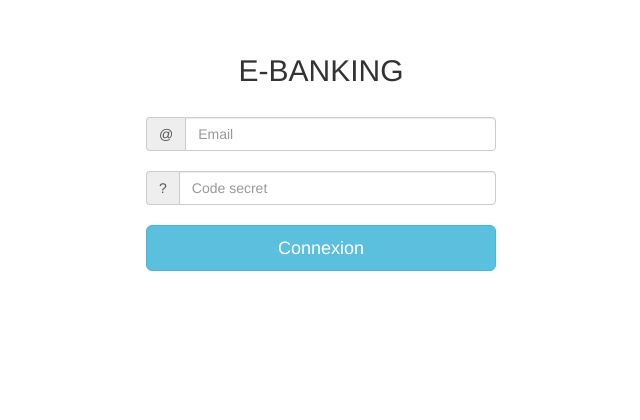
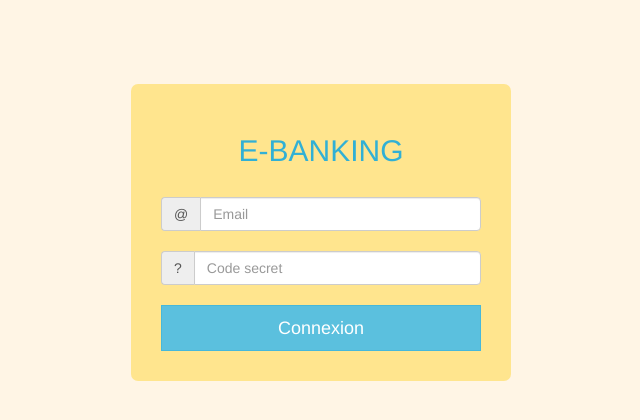
Before and after one commit to bachirbiaich/bank, an Angular app: page /login in a window 1280 px wide. Shown: the part 116-536 px from the top of the page, without its empty margins (319-959 px from the left). Built offline with nearby package versions, Linux system fonts and the light colour scheme.

Commit message:
amelioration theme page login

```diff
--- a/src/app/login/login.component.css
+++ b/src/app/login/login.component.css
@@ -1,3 +1,10 @@
 .container{
-    margin-top:150px;
+    margin-top: 200px;
 }
+
+.boxLogin{
+    padding: 30px;
+    background-color: rgba(255, 210, 40, 0.46);
+    border-radius: 7px;
+    color: #31b0d5;
+}
--- a/src/app/login/login.component.html
+++ b/src/app/login/login.component.html
@@ -1,5 +1,5 @@
 <div class="container" >
-  <div class="col-lg-4 col-lg-offset-4">
+  <div class="col-lg-4 col-lg-offset-4 boxLogin">
     <form class="form-signin" (ngSubmit)="login()">
         <h2 class="form-signin-heading text-center">E-BANKING</h2>
         <br>
--- a/src/app/login/login.component.ts
+++ b/src/app/login/login.component.ts
@@ -20,7 +20,7 @@ export class LoginComponent implements OnInit {
   }
 
   login(){
-    $("#connectButton").removeClass("btn-info");
+    $("#connectButton").removeClass("btn-info btn-danger");
     $("#connectButton").addClass("btn-warning");
     $("#connectButton").html('<i class="fa fa-circle-o-notch fa-spin"></i> Connexion');
 
@@ -29,7 +29,7 @@ export class LoginComponent implements OnInit {
     }
     else{
       $("#connectButton").removeClass("btn-warning");
-      $("#connectButton").addClass("btn-info");
+      $("#connectButton").addClass("btn-danger");
       $("#connectButton").html('Connexion');
     }
   }
--- a/src/styles.css
+++ b/src/styles.css
@@ -1 +1,7 @@
 /* You can add global styles to this file, and also import other style files */
+body{
+    background-color: rgba(255, 190, 77, 0.14) !important;
+}
+button{
+    border-radius:0px !important;
+}
```
Also changed, not shown: src/app/app.component.css (line endings or trailing spaces).
